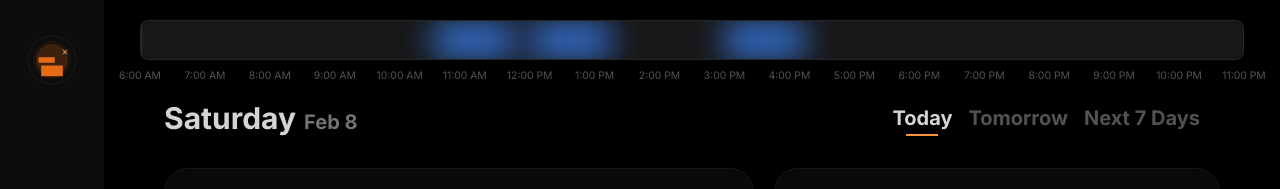
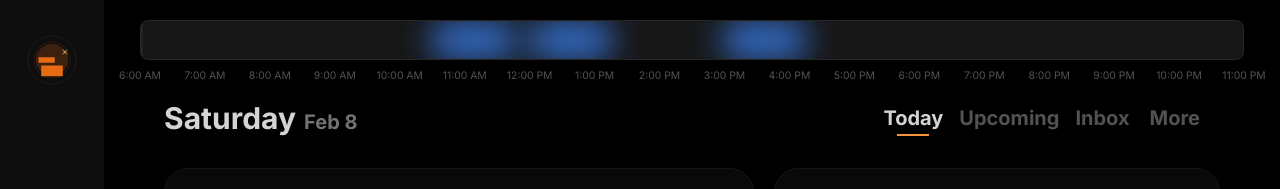
Before and after one commit to GrandeJames/bryzi, a Next.js app: page / in a window 1280 px wide. Shown: the top 189 px of the page. Built offline with nearby package versions, Linux system fonts and the light colour scheme.

Commit message:
Change home tabs

```diff
--- a/src/app/(home)/components/DateSelectionNav.tsx
+++ b/src/app/(home)/components/DateSelectionNav.tsx
@@ -1,23 +1,47 @@
+import { DropdownMenu, DropdownMenuContent } from "@/components/ui/dropdown-menu";
 import { useTaskNavigationStore } from "../stores/taskNavigationStore";
+import { DropdownMenuTrigger } from "@radix-ui/react-dropdown-menu";
 
 function DateNavigation() {
   const activeNavItem = useTaskNavigationStore((state) => state.activeNavItem);
   const setNavItem = useTaskNavigationStore((state) => state.setNavItem);
 
   return (
+    <div className="flex">
       <div className="flex items-center space-x-4 mr-5">
         <NavButton isActive={activeNavItem === "today"} onClick={() => setNavItem("today")}>
           Today
         </NavButton>
-      <NavButton isActive={activeNavItem === "tomorrow"} onClick={() => setNavItem("tomorrow")}>
-        Tomorrow
+        <NavButton isActive={activeNavItem === "upcoming"} onClick={() => setNavItem("upcoming")}>
+          Upcoming
         </NavButton>
-      <NavButton
-        isActive={activeNavItem === "nextSevenDays"}
-        onClick={() => setNavItem("nextSevenDays")}
+        <NavButton isActive={activeNavItem === "inbox"} onClick={() => setNavItem("inbox")}>
+          Inbox
+        </NavButton>
+      </div>
+      <div className="flex items-center space-x-4 mr-5">
+        <DropdownMenu>
+          <DropdownMenuTrigger className="font-bold text-xl text-neutral-600 hover:text-neutral-400">
+            More
+          </DropdownMenuTrigger>
+          <DropdownMenuContent>
+            <div className="flex flex-col space-y-2">
+              <button
+                className="text-neutral-600 hover:text-neutral-400"
+                onClick={() => setNavItem("trash")}
               >
-        Next 7 Days
-      </NavButton>
+                Trash
+              </button>
+              <button
+                className="text-neutral-600 hover:text-neutral-400"
+                onClick={() => setNavItem("completed")}
+              >
+                Completed
+              </button>
+            </div>
+          </DropdownMenuContent>
+        </DropdownMenu>
+      </div>
     </div>
   );
 }
--- a/src/app/(home)/stores/taskNavigationStore.ts
+++ b/src/app/(home)/stores/taskNavigationStore.ts
@@ -1,6 +1,6 @@
 import { create } from "zustand";
 
-type NavOption = "today" | "tomorrow" | "nextSevenDays";
+type NavOption = "today" | "upcoming" | "all" | "inbox" | "trash" | "completed";
 
 interface NavState {
   activeNavItem: NavOption;
```
Lines whose indentation alone changed are shown as unchanged.
